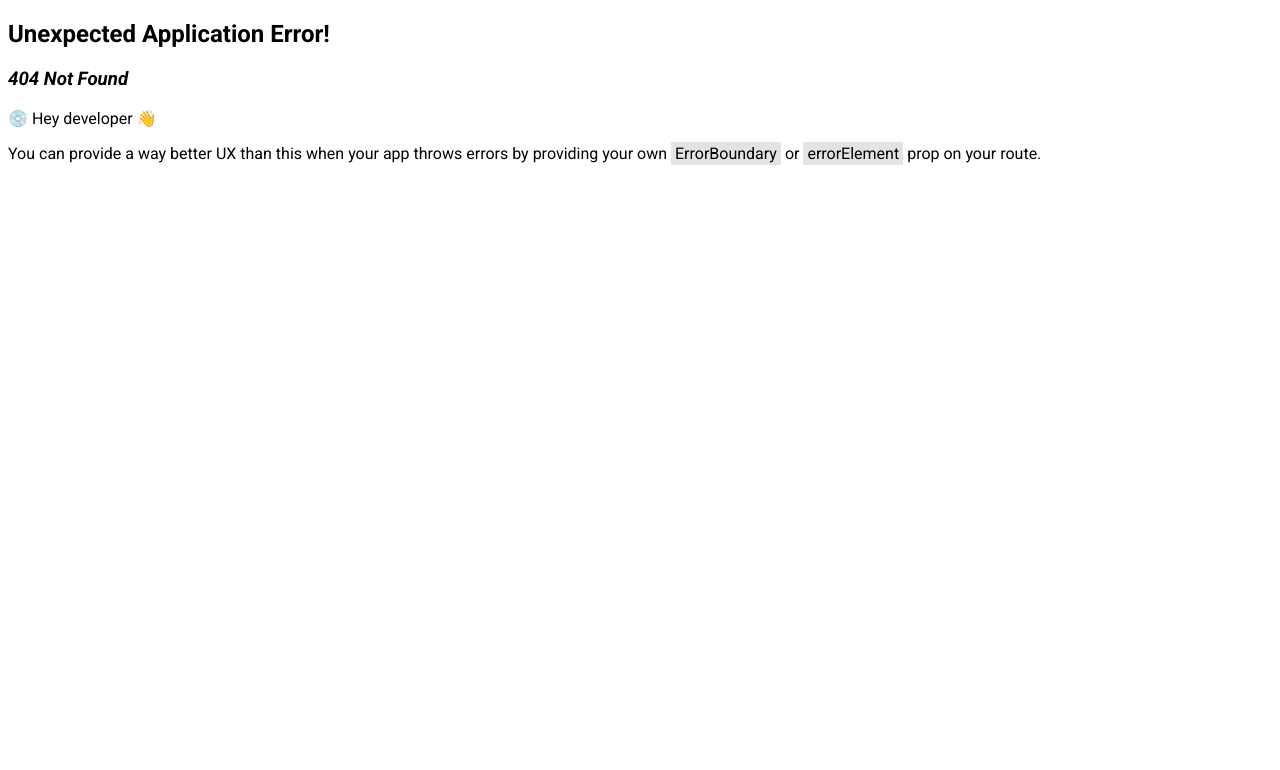
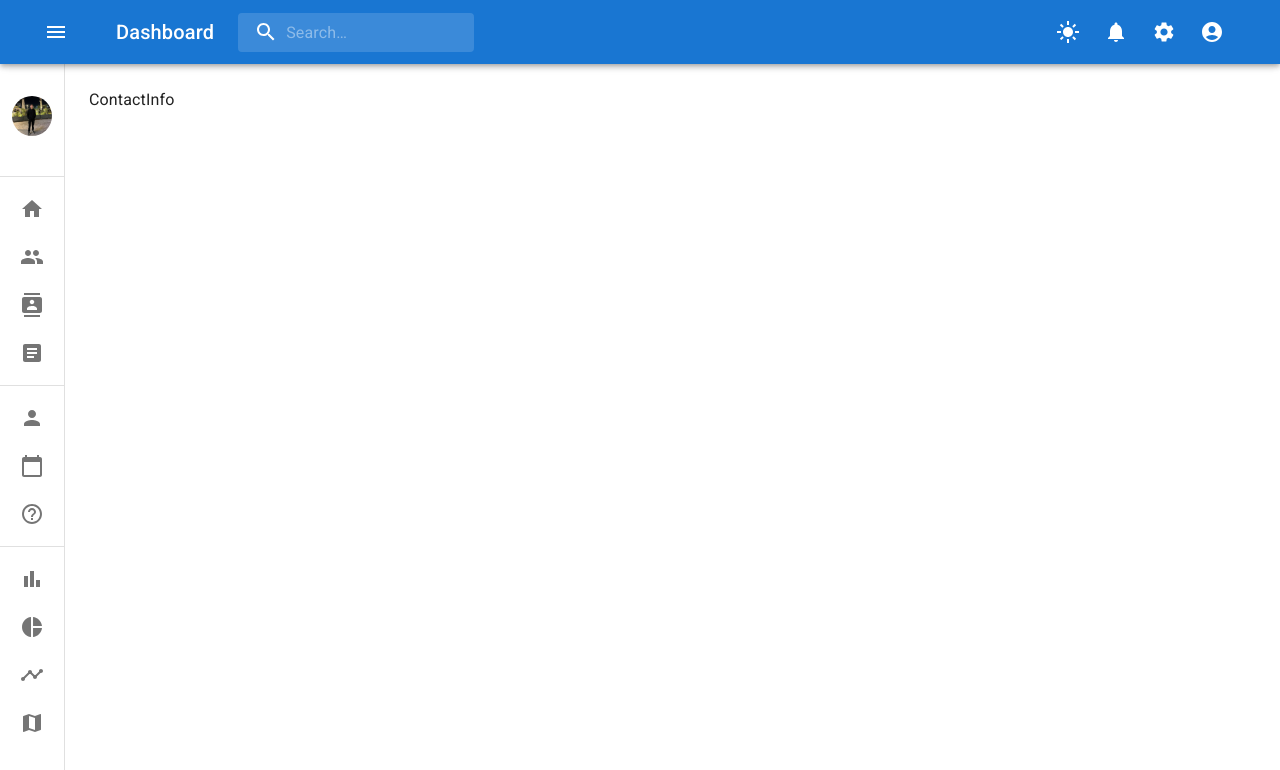
Before and after one commit to elref7i/Dashboard, a React (Vite) app: page /information in a window 1280 px wide. Before the commit this address had no page. Shown: the top 770 px of the page. Built offline with nearby package versions, Linux system fonts and the light colour scheme.

Commit message:
feat: implement routing and add new pages for Dashboard, Team, Profile, and Contact Info

```diff
--- a/src/App.jsx
+++ b/src/App.jsx
@@ -2,10 +2,17 @@ import Box from '@mui/material/Box';
 import CssBaseline from '@mui/material/CssBaseline';
 import Navigation from './components/Navigation/Navigation';
 import Sidebar from './components/Sidebar/Sidebar';
-import { createTheme, ThemeProvider } from '@mui/material';
+import { createTheme, styled, ThemeProvider } from '@mui/material';
 import { getDesignTokens } from './theme';
 import { useMemo, useState } from 'react';
-
+import { Outlet } from 'react-router-dom';
+const DrawerHeader = styled('div')(({ theme }) => ({
+  display: 'flex',
+  alignItems: 'center',
+  justifyContent: 'flex-end',
+  padding: theme.spacing(0, 1),
+  ...theme.mixins.toolbar,
+}));
 export default function App() {
   const [mode, setMode] = useState(localStorage.getItem('mode') || 'light');
   const [open, setOpen] = useState(false);
@@ -29,7 +36,10 @@ export default function App() {
           open={open}
         />
         <Sidebar handleDrawerClose={handleDrawerClose} open={open} />
-        <Box component="main" sx={{ flexGrow: 1, p: 3 }}></Box>
+        <Box component="main" sx={{ flexGrow: 1, p: 3 }}>
+          <DrawerHeader />
+          <Outlet />
+        </Box>
       </Box>
     </ThemeProvider>
   );
--- a/src/components/Sidebar/Sidebar.jsx
+++ b/src/components/Sidebar/Sidebar.jsx
@@ -27,6 +27,7 @@ import PieChartIcon from '@mui/icons-material/PieChart';
 import TimelineIcon from '@mui/icons-material/Timeline';
 import MapIcon from '@mui/icons-material/Map';
 import ImageAdmin from '../../assets/photo_2024-12-03_19-37-17.jpg';
+import { useNavigate } from 'react-router-dom';
 
 const drawerWidth = 240;
 const openedMixin = (theme) => ({
@@ -104,6 +105,7 @@ const ArrayThree = [
 // eslint-disable-next-line react/prop-types
 export default function Sidebar({ handleDrawerClose, open }) {
   const theme = useTheme();
+  const navigate = useNavigate();
 
   return (
     <Drawer variant="permanent" open={open}>
@@ -125,6 +127,7 @@ export default function Sidebar({ handleDrawerClose, open }) {
             height: open ? 70 : 40,
             mx: 'auto',
             my: 2,
+            transition: 'width .25s , height .25s',
           }}
         />
         <Typography
@@ -133,10 +136,17 @@ export default function Sidebar({ handleDrawerClose, open }) {
           fontSize={open ? 20 : 0}
           color="primary"
           margin={1}
+          sx={{ transition: 'fontSize .25s' }}
         >
           Ahmed Refai
         </Typography>
-        <Typography variant="h3" fontSize={open ? 15 : 0} color="secondary">
+
+        <Typography
+          variant="h3"
+          fontSize={open ? 15 : 0}
+          sx={{ transition: 'fontSize .25s' }}
+          color="secondary"
+        >
           e1.refai
         </Typography>
       </Box>
@@ -145,6 +155,9 @@ export default function Sidebar({ handleDrawerClose, open }) {
         {ArrayOne.map((item) => (
           <ListItem key={item.text} disablePadding sx={{ display: 'block' }}>
             <ListItemButton
+              onClick={() => {
+                navigate(item.path);
+              }}
               sx={[
                 {
                   minHeight: 48,
@@ -197,6 +210,9 @@ export default function Sidebar({ handleDrawerClose, open }) {
         {ArrayTwo.map((item) => (
           <ListItem key={item.text} disablePadding sx={{ display: 'block' }}>
             <ListItemButton
+              onClick={() => {
+                navigate(item.path);
+              }}
               sx={[
                 {
                   minHeight: 48,
@@ -249,6 +265,9 @@ export default function Sidebar({ handleDrawerClose, open }) {
         {ArrayThree.map((item) => (
           <ListItem key={item.text} disablePadding sx={{ display: 'block' }}>
             <ListItemButton
+              onClick={() => {
+                navigate(item.path);
+              }}
               sx={[
                 {
                   minHeight: 48,
--- a/src/main.jsx
+++ b/src/main.jsx
@@ -3,11 +3,33 @@ import { createRoot } from 'react-dom/client';
 import './index.css';
 import { createBrowserRouter, RouterProvider } from 'react-router-dom';
 import App from './App';
+import Dashboard from './pages/Dashboard/Dashboard';
+import Team from './pages/Team/Team';
+import Profile from './pages/Profile/Profile';
+import ContactInfo from './pages/ContactInfo/ContactInfo';
 
 const router = createBrowserRouter([
   {
-    index: true,
+    path: '/',
     element: <App />,
+    children: [
+      {
+        index: true,
+        element: <Dashboard />,
+      },
+      {
+        path: '/information',
+        element: <ContactInfo />,
+      },
+      {
+        path: '/team',
+        element: <Team />,
+      },
+      {
+        path: '/profile',
+        element: <Profile />,
+      },
+    ],
   },
 ]);
 createRoot(document.getElementById('root')).render(
--- /dev/null
+++ b/src/pages/ContactInfo/ContactInfo.jsx
@@ -0,0 +1,3 @@
+export default function ContactInfo() {
+  return <div>ContactInfo</div>;
+}
--- /dev/null
+++ b/src/pages/Dashboard/Dashboard.jsx
@@ -0,0 +1,3 @@
+export default function Dashboard() {
+  return <div>Dashboard</div>;
+}
--- /dev/null
+++ b/src/pages/Profile/Profile.jsx
@@ -0,0 +1,3 @@
+export default function Profile() {
+  return <div>Profile</div>;
+}
--- /dev/null
+++ b/src/pages/Team/Team.jsx
@@ -0,0 +1,3 @@
+export default function Team() {
+  return <div>Team</div>;
+}
```
